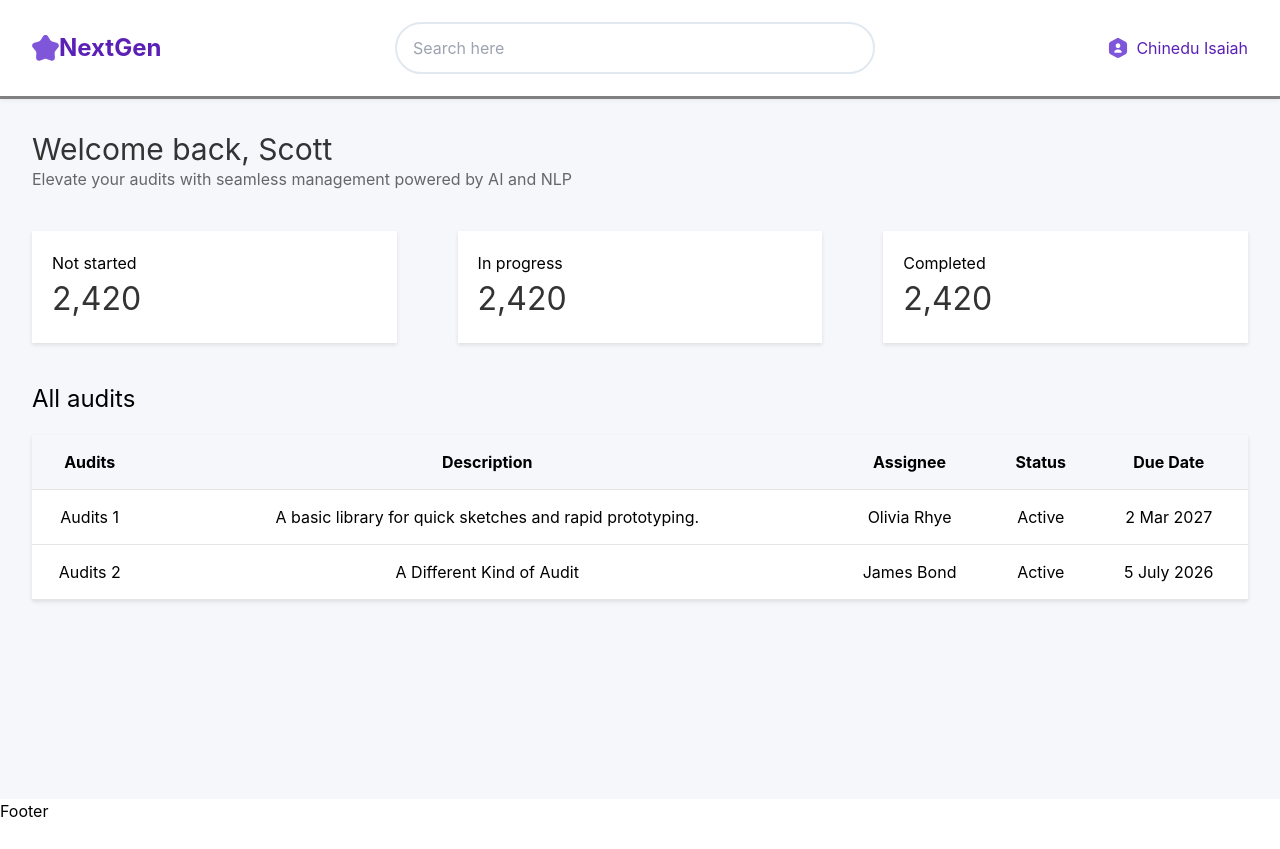
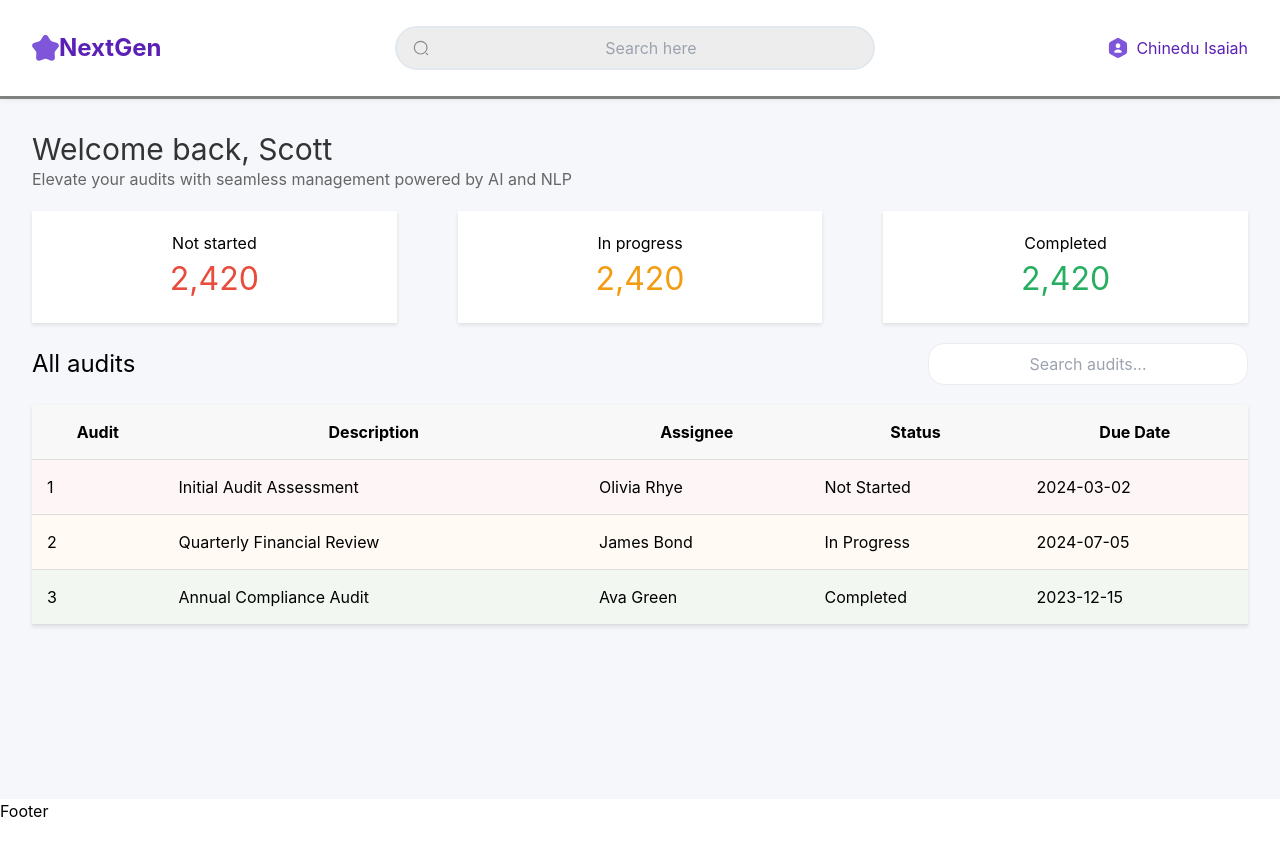
Before and after one commit to AgidiMaro/Aquinox, a React (Create React App) app in the folder next-audit-ui/: page /dashboard in a window 1280 px wide. Built offline with nearby package versions, Linux system fonts and the light colour scheme.

Commit message:
styling the dashboard, and the header

```diff
--- a/next-audit-ui/src/audit-app/components/header/Header.scss
+++ b/next-audit-ui/src/audit-app/components/header/Header.scss
@@ -28,17 +28,29 @@
         max-width: 30rem; // Set a maximum width for the search box
         position: relative;
 
+
         input {
             width: 100%;
-            padding: 0.75rem 1rem;
+            padding: 0.5rem 1rem;
             border: 2px solid #e2e8f0; // Lighter border color by default
             border-radius: 2rem; // Fully rounded borders for pill-shaped input
             transition: border-color 0.2s; // Smooth transition for border color
+            background-color: #EDEDED;
+            text-align: center; // Centers the placeholder text
+
+            // Position the search icon
+            background-image: url('./search_icon.svg'); // Path to your search icon
+            background-repeat: no-repeat;
+            background-position:1rem center; // Adjust based on your icon size
+            background-size: 16px; // Size of your search icon
+            text-indent: 2rem; // Indent text to make space for the icon
 
             &:focus {
                 outline: none;
                 border-color: #5b21b6; // Change to purple when focused
             }
+
+
         }
     }
 
--- a/next-audit-ui/src/audit-app/components/header/Header.tsx
+++ b/next-audit-ui/src/audit-app/components/header/Header.tsx
@@ -3,6 +3,7 @@ import './Header.scss';
 import logo from './logo.svg';
 import menu_arrow from './arrow.svg';
 import avatar from './avatar.svg'
+import search_icon from './search_icon.svg'
 
 
 
@@ -18,13 +19,16 @@ const Header = () => {
         <img src={logo}alt="Logo"/>
         <h1>NextGen</h1>
       </div>
+
       <div className="search-box">
         <input
           type="text"
           id="search"
           placeholder="Search here"
+
         />
       </div>
+
       <div className="user-profile">
         <span className="avatar">
           <img src={avatar}/>
--- a/next-audit-ui/src/audit-app/components/pages/dashboard/Dashboard.tsx
+++ b/next-audit-ui/src/audit-app/components/pages/dashboard/Dashboard.tsx
@@ -1,40 +1,66 @@
-import React from 'react';
-import './dashboard.scss'; // This is where your CSS will be imported from
+import React, { useState } from 'react';
+import './dashboard.scss';
 import { useNavigate } from 'react-router-dom';
 
+type Audit = {
+  id: number;
+  description: string;
+  assignee: string;
+  status: 'Not Started' | 'In Progress' | 'Completed';
+  dueDate: string;
+};
+
 const Dashboard = () => {
-  // This would typically come from props or a state management store in a real application
   const navigate = useNavigate();
+  const [searchTerm, setSearchTerm] = useState('');
 
-  const audits = [
+  // Mock audit data
+  const audits: Audit[] = [
     {
       id: 1,
-      description: 'A basic library for quick sketches and rapid prototyping.',
+      description: 'Initial Audit Assessment',
       assignee: 'Olivia Rhye',
-      status: 'Active',
-      dueDate: '2 Mar 2027'
+      status: 'Not Started',
+      dueDate: '2024-03-02'
     },
     {
       id: 2,
-      description: 'A Different Kind of Audit',
+      description: 'Quarterly Financial Review',
       assignee: 'James Bond',
-      status: 'Active',
-      dueDate: '5 July 2026'
+      status: 'In Progress',
+      dueDate: '2024-07-05'
+    },
+    {
+      id: 3,
+      description: 'Annual Compliance Audit',
+      assignee: 'Ava Green',
+      status: 'Completed',
+      dueDate: '2023-12-15'
     },
     // ...other audits
   ];
 
-  const navigateToAudit = () => {
+  const filteredAudits = audits.filter(
+    audit =>
+      audit.description.toLowerCase().includes(searchTerm.toLowerCase()) ||
+      audit.assignee.toLowerCase().includes(searchTerm.toLowerCase())
+  );
+
+// Use this for navigation when route is completed
+  const navigateToAudit = (auditId: number) => {
+    // navigate(`/audit/${auditId}`);
     navigate("/test");
   };
 
   return (
     <div className="dashboard">
-      <div className="dashboard-header mb-10">
+      <div className="dashboard-header">
         <h2 className="text-3xl">Welcome back, Scott</h2>
         <p>Elevate your audits with seamless management powered by AI and NLP</p>
+
       </div>
       <div className="audit-status">
+        {/* Status cards here */}
         <div className="status-card bg-pureWhite not-started">
           <h3>Not started</h3>
           <span className="status-number">2,420</span>
@@ -47,15 +73,25 @@ const Dashboard = () => {
           <h3>Completed</h3>
           <span className="status-number">2,420</span>
         </div>
+
       </div>
       <div className="audit-list mt-10">
         <div className="list-header">
           <h3 className="text-2xl">All audits</h3>
+          {/* Additional list controls here */}
+          <input
+          type="text"
+          className="search-input"
+          placeholder="Search audits..."
+          value={searchTerm}
+          onChange={e => setSearchTerm(e.target.value)}
+        />
         </div>
-        <table className="table-auto mt-5 min-w-full audit-table bg-pureWhite">
-          <thead className="border-b border-neutral-200 font-medium dark:border-white/10 bg-lightWhite">
+
+        <table className="audit-table table-auto mt-5 min-w-full audit-table bg-pureWhite">
+          <thead>
             <tr>
-              <th>Audits</th>
+              <th>Audit</th>
               <th>Description</th>
               <th>Assignee</th>
               <th>Status</th>
@@ -63,20 +99,28 @@ const Dashboard = () => {
             </tr>
           </thead>
           <tbody>
-          {audits.map(audit => (
-              <tr onClick={navigateToAudit} className="audit-item border-b border-neutral-200" key={audit.id}>
-                <td>Audits {audit.id}</td>
+            {filteredAudits.map(audit => (
+              <tr
+                onClick={() => navigateToAudit(audit.id)}
+                className={`audit-item ${audit.status.replace(/\s+/g, '-').toLowerCase()}`}
+                key={audit.id}
+              >
+
+                <td>{audit.id}</td>
                 <td>{audit.description}</td>
                 <td>{audit.assignee}</td>
                 <td>{audit.status}</td>
                 <td>{audit.dueDate}</td>
               </tr>
-          ))}
-           </tbody>
+            ))}
+
+
+
+          </tbody>
         </table>
       </div>
     </div>
   );
-}
+};
 
 export default Dashboard;
--- a/next-audit-ui/src/audit-app/components/pages/dashboard/dashboard.scss
+++ b/next-audit-ui/src/audit-app/components/pages/dashboard/dashboard.scss
@@ -1,30 +1,70 @@
 .dashboard {
   padding: 20px;
 
-}
-
-.dashboard-header h2 {
+  .dashboard-header {
+    h2 {
       margin: 0;
       color: #333;
     }
 
-.dashboard-header p {
+    p {
       color: #666;
     }
+  }
+
+  .search-input {
+    border: 1px solid #ccc;
+
+    max-width: 20rem;
+
+    width: 100%;
+    padding: 0.5rem 1rem;
+    border: 1px solid #EAECF0; // Lighter border color by default
+    border-radius: 1rem; // Fully rounded borders for pill-shaped input
+    transition: border-color 0.2s; // Smooth transition for border color
+
+    text-align: center; // Centers the placeholder text
+
+    // Position the search icon
+    // background-image: url('./search_icon.svg'); // Path to your search icon
+    // background-repeat: no-repeat;
+    // background-position: 1rem center; // Adjust based on your icon size
+    // background-size: 16px; // Size of your search icon
+    // text-indent: 2rem; // Indent text to make space for the icon
+
+    &:focus {
+      outline: none;
+      border-color: #5b21b6; // Change to purple when focused
+    }
+
+
+
+  }
+
 
   .audit-status {
     display: flex;
     justify-content: space-between;
-}
-
-.audit-table {
-  border-color: black !important;
-}
+    margin-top: 20px;
 
     .status-card {
       width: 30%;
       padding: 20px;
-  box-shadow: 0 2px 4px rgba(0,0,0,0.1);
+      box-shadow: 0 2px 4px rgba(0, 0, 0, 0.1);
+      text-align: center;
+    }
+
+    // Colors based on status
+    .not-started .status-number {
+      color: #e74c3c;
+    }
+
+    .in-progress .status-number {
+      color: #f39c12;
+    }
+
+    .completed .status-number {
+      color: #27ae60;
     }
 
     .status-number {
@@ -32,24 +72,56 @@
       font-size: 2em;
       color: #333;
     }
+  }
 
-/* Add styles for not-started, in-progress, and completed status card variants */
+  .audit-list {
+    margin-top: 20px;
 
-.audit-list .list-header {
+    .list-header {
       display: flex;
       justify-content: space-between;
       align-items: center;
+
+      h3 {
+        font-size: 24px;
       }
-
-.audit-item{
-  cursor: pointer;
-}
-
-td, th {
-  text-align: center;
-  padding: 15px 6px;
     }
 
     .audit-table {
-  box-shadow: 0 2px 4px rgba(0,0,0,0.1);
+      width: 100%;
+      box-shadow: 0 2px 4px rgba(0, 0, 0, 0.1);
+      border-collapse: collapse;
+
+      th,
+      td {
+        padding: 15px;
+        border-bottom: 1px solid #ddd;
       }
+
+      th {
+        background-color: #f8f8f8;
+      }
+
+      .audit-item {
+        cursor: pointer;
+        transition: background-color 0.3s;
+
+        &.not-started {
+          background-color: #fef6f6;
+        }
+
+        &.in-progress {
+          background-color: #fffaf3;
+        }
+
+        &.completed {
+          background-color: #f2f7f2;
+        }
+
+        &:hover {
+          background-color: #f0f0f0;
+        }
+      }
+    }
+  }
+}
--- a/next-audit-ui/src/audit-app/components/router/Router.tsx
+++ b/next-audit-ui/src/audit-app/components/router/Router.tsx
@@ -23,6 +23,7 @@ const Router = () => {
         <Route path='chart' element={<ChartReport/>}/>
       </Route>
       <Route path='dashboard' element={<Dashboard/>}/>
+
       <Route path='test' element={<CreateReport2/>}/>
       <Route path='*' element={<Navigate to='report'/>}/>
     </Routes>
```
Also changed, not shown: next-audit-ui/src/audit-app/components/header/search_icon.svg (added). Lines whose indentation alone changed are shown as unchanged.
